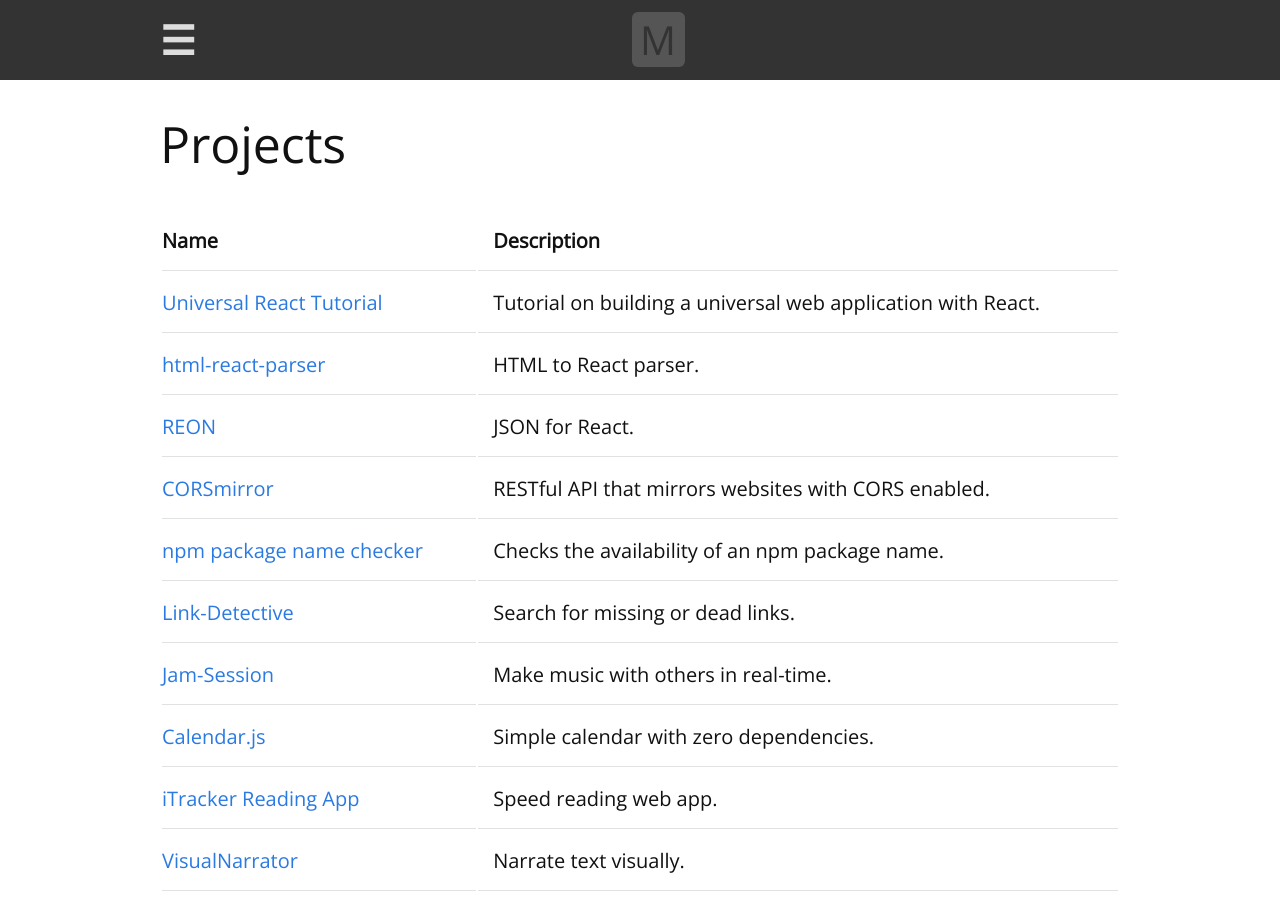
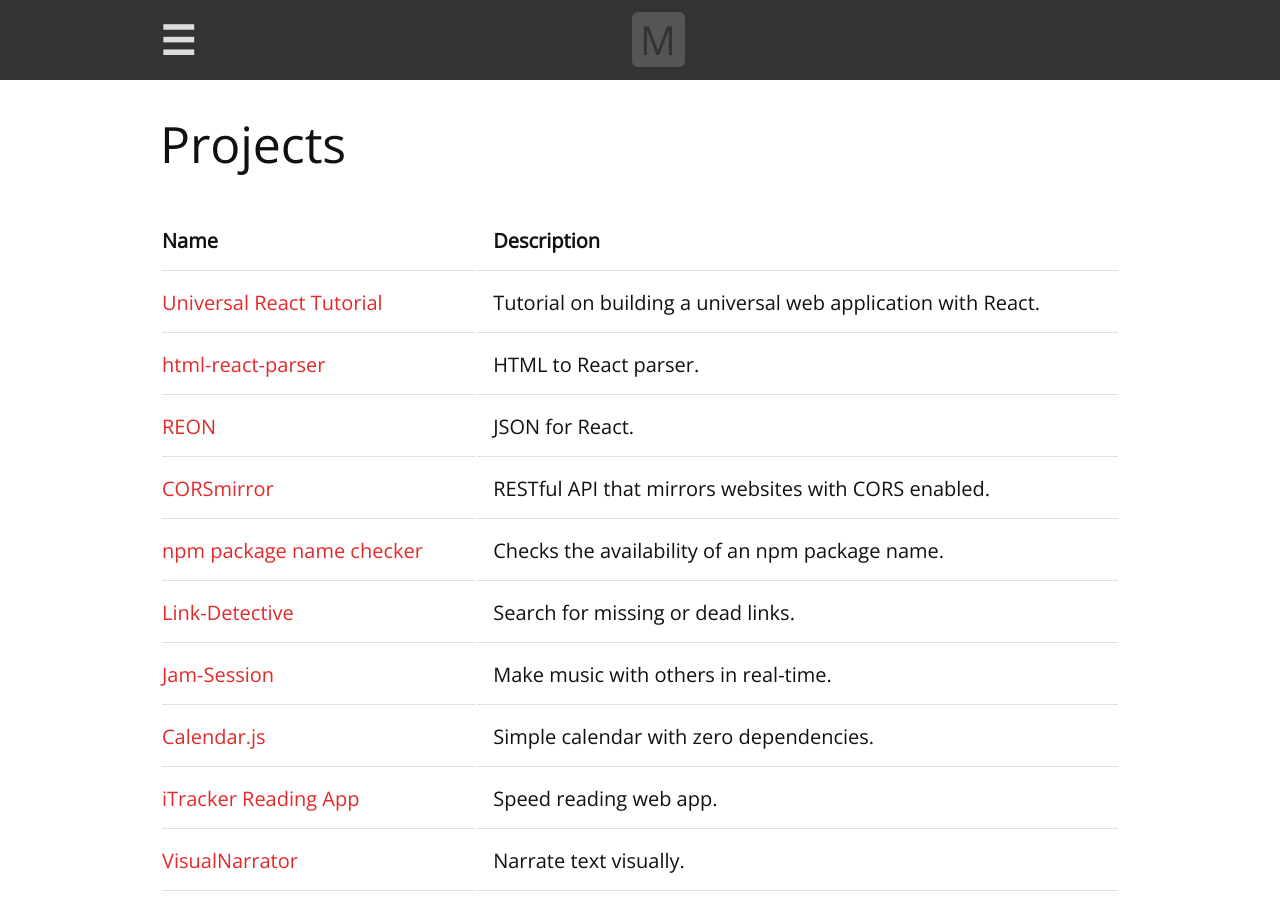
Before and after one commit to remarkablemark/remarkablemark.github.io, a Jekyll site: the page built from projects.md, in a window 1280 px wide. Built offline with Jekyll 4.4.1, drawn with Linux system fonts in a browser that asks for light colours.

Commit message:
style: refactor Sass variables for red colors
Remove `$brand-color` and add `$red-light`, `$red-medium`, and
`$red-dark`.

```diff
--- a/_sass/_base.scss
+++ b/_sass/_base.scss
@@ -78,11 +78,11 @@
  * Links
  */
 a {
-    color: $brand-color;
+    color: $red-light;
     text-decoration: none;
 
     &:visited {
-        color: darken($brand-color, 15%);
+        color: darken($red-light, 15%);
     }
 
     &:hover {
--- a/_sass/_header.scss
+++ b/_sass/_header.scss
@@ -38,8 +38,8 @@
         padding: 0 8px;
 
         &:hover, &:focus {
-            background-color: #a32c2c;
-            color: #4c0000;
+            background-color: $red-medium;
+            color: $red-dark;
             text-decoration: none;
         }
     }
--- a/static/css/main.scss
+++ b/static/css/main.scss
@@ -13,7 +13,10 @@
 
 $text-color:       #111;
 $background-color: #fff;
-$brand-color:      #2a7ae2;
+
+$red-light:        #e22a2a;
+$red-medium:       #a32c2c;
+$red-dark:         #4c0000;
 
 $grey-color:       #828282;
 $grey-color-light: lighten($grey-color, 40%);
```
